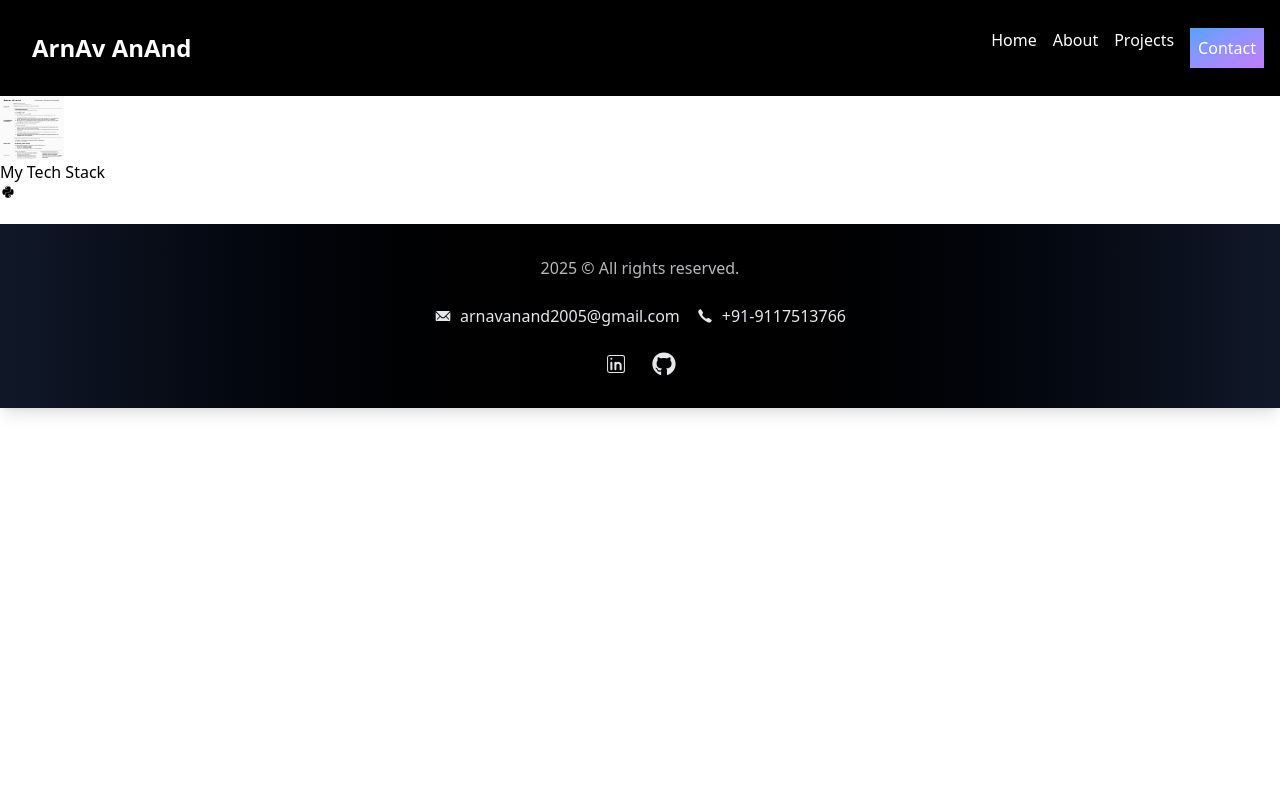
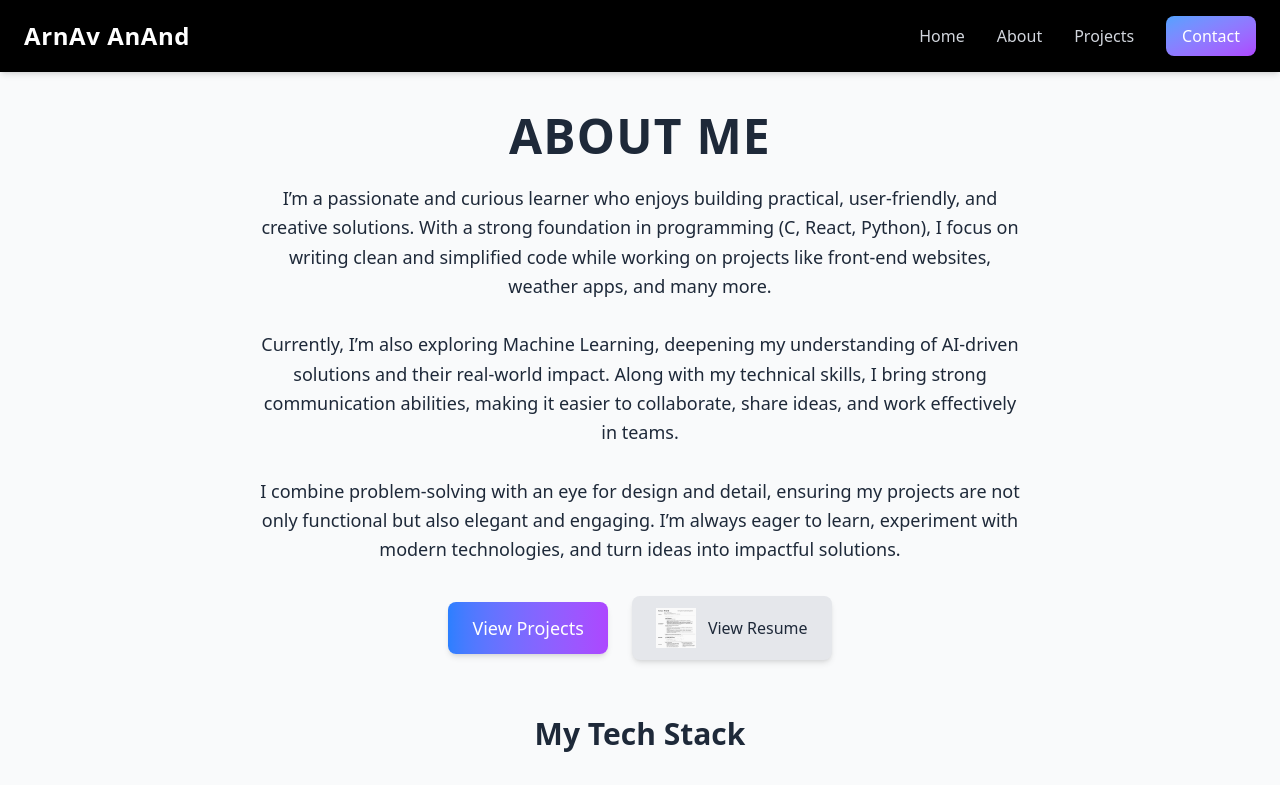
Before and after one commit to arnavanand2005/Portfolio-site, a React (Vite) app: page /about in a window 1280 px wide. Shown: the top 785 px of the page. Built offline with nearby package versions, Linux system fonts and the light colour scheme.

Commit message:
new about added

```diff
--- a/package.json
+++ b/package.json
@@ -11,6 +11,7 @@
   },
   "dependencies": {
     "@tailwindcss/vite": "^4.1.12",
+    "framer-motion": "^12.23.12",
     "react": "^19.0.0",
     "react-dom": "^19.0.0",
     "react-icons": "^5.5.0",
--- a/src/Components/Footer.jsx
+++ b/src/Components/Footer.jsx
@@ -1,49 +1,10 @@
 import React from 'react'
-import { FaGithub } from "react-icons/fa";
-import { CiLinkedin } from "react-icons/ci";
-import { IoIosMail , IoIosCall} from "react-icons/io";
 
 const Footer = () => {
   return (
-    <footer className="bg-gradient-to-r from-gray-900 via-black to-gray-900 text-gray-200 py-8 px-6 mt-6 shadow-lg">
-      <div className="flex flex-col items-center gap-6 max-w-6xl mx-auto">
-
-        {/* 1. Copyright */}
-        <p className="text-sm md:text-base opacity-80">
-          2025 &copy; All rights reserved.
-        </p>
-
-        {/* 2. Email & Phone */}
-        <div className="flex flex-col sm:flex-row gap-4 text-sm md:text-base">
-          <p className="flex items-center gap-2 hover:text-blue-400 transition duration-300 cursor-pointer">
-            <IoIosMail className="text-lg"/> arnavanand2005@gmail.com
-          </p>
-          <p className="flex items-center gap-2 hover:text-green-400 transition duration-300 cursor-pointer">
-            <IoIosCall className="text-lg"/> +91-9117513766
-          </p>
-        </div>
-
-        {/* 3. Social Links */}
-        <div className="flex gap-6 text-2xl">
-          <a
-            href="https://www.linkedin.com/in/arnav-anand-056710315"
-            target="_blank"
-            rel="noopener noreferrer"
-            className="hover:text-blue-500 transition duration-300 transform hover:-translate-y-1"
-          >
-            <CiLinkedin />
-          </a>
-          <a
-            href="https://github.com/arnavanand2005"
-            target="_blank"
-            rel="noopener noreferrer"
-            className="hover:text-gray-400 transition duration-300 transform hover:-translate-y-1"
-          >
-            <FaGithub />
-          </a>
-        </div>
-      </div>
-    </footer>
+    <div className='bg-black '>
+      Footer
+    </div>
   )
 }
 
--- a/src/Components/Navbar.jsx
+++ b/src/Components/Navbar.jsx
@@ -1,24 +1,80 @@
-import React from 'react'
+import React, { useState, useEffect } from 'react'
 import { Link } from 'react-router-dom'
-import { MdMenuOpen } from "react-icons/md";
+import { CiMenuFries } from "react-icons/ci"
+import { IoMdClose } from "react-icons/io"
 
 const Navbar = () => {
+  const [isOpen, setIsOpen] = useState(false)
+
+  useEffect(() => {
+    document.body.style.overflow = isOpen ? "hidden" : ""
+    return () => { document.body.style.overflow = "" }
+  }, [isOpen])
+
   return (
-    <nav className='background-navbar bg-black'>
-      <div className='container mx-auto flex justify-between items-center p-4'>
-      <Link to="/">
-        <div className='text-white text-2xl font-bold p-4'>
-            ArnAv AnAnd
+    <nav className="bg-black sticky top-0 z-50 shadow-md">
+      <div className="container mx-auto flex justify-between items-center px-6 py-4">
+
+        {/* Logo */}
+        <Link to="/" className="text-white text-2xl font-extrabold tracking-wide hover:text-blue-400 transition">
+          ArnAv AnAnd
+        </Link>
+
+        {/* Desktop menu */}
+        <div className="hidden md:flex items-center gap-8">
+          {["Home", "About", "Projects"].map((item, idx) => (
+            <Link
+              key={idx}
+              to={`/${item === "Home" ? "" : item}`}
+              className="text-gray-300 hover:text-white transition relative group"
+            >
+              {item}
+              {/* underline effect */}
+              <span className="absolute left-0 -bottom-1 w-0 h-[2px] bg-gradient-to-r from-blue-400 to-purple-400 transition-all group-hover:w-full"></span>
+            </Link>
+          ))}
+          <Link to="/Contact">
+            <button className="text-white bg-gradient-to-br from-blue-400 to-purple-500 px-4 py-2 rounded-lg shadow-lg hover:shadow-purple-500/40 transition">
+              Contact
+            </button>
+          </Link>
         </div>
-      </Link>
 
-        <div className='gap-4 hidden md:flex ml-8'>
-          <Link className='text-white' to="/">Home</Link>
-          <Link className='text-white' to="/About">About</Link>
-          <Link className='text-white' to="/Projects">Projects</Link>
-          <Link to="/Contact"><button className='text-white bg-gradient-to-br from-blue-400 to-purple-400 p-2'>Contact</button></Link>
+        {/* Mobile toggle */}
+        <button
+          className="md:hidden text-white text-3xl cursor-pointer p-2 rounded-md hover:bg-white/10 transition"
+          onClick={() => setIsOpen(!isOpen)}
+          aria-expanded={isOpen}
+          aria-controls="mobile-menu"
+          aria-label="Toggle menu"
+        >
+          {isOpen ? <IoMdClose size={28} /> : <CiMenuFries size={28} />}
+        </button>
+      </div>
+
+      {/* Mobile dropdown */}
+      {isOpen && (
+        <div
+          id="mobile-menu"
+          className="md:hidden flex flex-col bg-black px-6 py-6 space-y-4 rounded-b-lg shadow-lg"
+        >
+          {["Home", "About", "Projects"].map((item, idx) => (
+            <Link
+              key={idx}
+              onClick={() => setIsOpen(false)}
+              to={`/${item === "Home" ? "" : item}`}
+              className="text-gray-300 hover:text-white transition"
+            >
+              {item}
+            </Link>
+          ))}
+          <Link onClick={() => setIsOpen(false)} to="/Contact">
+            <button className="w-full text-white bg-gradient-to-br from-blue-400 to-purple-500 px-4 py-2 rounded-lg shadow-lg hover:shadow-purple-500/40 transition">
+              Contact
+            </button>
+          </Link>
         </div>
-        </div>
+      )}
     </nav>
   )
 }
--- a/src/Pages/About.jsx
+++ b/src/Pages/About.jsx
@@ -4,27 +4,75 @@ import { DiPython , DiJavascript } from "react-icons/di";
 import { FaHtml5 , FaCss3Alt } from "react-icons/fa";
 import { FaReact } from "react-icons/fa6";
 import { RiTailwindCssLine } from "react-icons/ri";
-
+import { motion } from "framer-motion";
+import { useNavigate } from 'react-router-dom';
+import { SiMongodb , SiExpress } from "react-icons/si";
 
 const About = () => {
+  const navigate = useNavigate()
+
   return (
-    <div>
-      <div>
+    <div className="px-6 py-10 md:px-16 lg:px-32 bg-gray-50 dark:bg-gray-900 text-gray-800 dark:text-gray-200 min-h-screen">
+      {/* Header */}
+      <div className="text-center">
+        <h1 className="text-4xl md:text-5xl font-extrabold mb-6 tracking-wide">
+          ABOUT ME
+        </h1>
+        <p className="text-base md:text-lg leading-relaxed max-w-3xl mx-auto">
+          I’m a passionate and curious learner who enjoys building practical, user-friendly, and creative solutions.
+          With a strong foundation in programming (C, React, Python), I focus on writing clean and simplified code while
+          working on projects like front-end websites, weather apps, and many more.
+          <br /><br />
+          Currently, I’m also exploring Machine Learning, deepening my understanding of AI-driven solutions and their
+          real-world impact. Along with my technical skills, I bring strong communication abilities, making it easier
+          to collaborate, share ideas, and work effectively in teams.
+          <br /><br />
+          I combine problem-solving with an eye for design and detail, ensuring my projects are not only functional
+          but also elegant and engaging. I’m always eager to learn, experiment with modern technologies, and turn
+          ideas into impactful solutions.
+        </p>
+      </div>
 
-      <a href="/resume.pdf" download>
-        <img src={resume_img} alt="resume_pic"
-          className="w-16 h-16 cursor-pointer hover:opacity-80"
-        />
-      </a>
+      {/* Buttons */}
+      <div className="mt-8 flex flex-col md:flex-row justify-center items-center gap-6">
+        <button
+          onClick={() => navigate('/projects')}
+          className="px-6 py-3 bg-gradient-to-r from-blue-500 to-purple-500 text-white text-lg rounded-lg shadow-md hover:shadow-xl transition duration-300"
+        >
+          View Projects
+        </button>
+
+        <a
+          href="/resume.pdf"
+          target="_blank"
+          rel="noopener noreferrer"
+          className="flex items-center gap-3 px-6 py-3 bg-gray-200 dark:bg-gray-800 rounded-lg shadow-md hover:shadow-xl transition duration-300"
+        >
+          <img
+            src={resume_img}
+            alt="resume_pic"
+            className="w-10 h-10"
+          />
+          <span className="font-medium">View Resume</span>
+        </a>
       </div>
-      <div>
-        <h1>My Tech Stack</h1>
-        <div>
-          <DiPython />
+
+      {/* Tech Stack */}
+      <div className="mt-14 text-center">
+        <h2 className="text-2xl md:text-3xl font-bold mb-8">My Tech Stack</h2>
+        <div className="grid grid-cols-3 sm:grid-cols-4 md:grid-cols-5 lg:grid-cols-6 gap-8 justify-items-center text-5xl">
+          <DiPython className="hover:text-yellow-400 transition duration-300" />
+          <FaHtml5 className="hover:text-orange-500 transition duration-300" />
+          <FaCss3Alt className="hover:text-blue-500 transition duration-300" />
+          <DiJavascript className="hover:text-yellow-300 transition duration-300" />
+          <FaReact className="hover:text-cyan-400 transition duration-300" />
+          <RiTailwindCssLine className="hover:text-sky-400 transition duration-300" />
+          <SiMongodb className="hover:text-green-500 transition duration-300" />
+          <SiExpress className="hover:text-gray-400 transition duration-300" />
         </div>
       </div>
     </div>
   )
 }
 
-export default About
+export default About;
```
Also changed, not shown: 2 other files (tests, documents, lock files or other folders).
